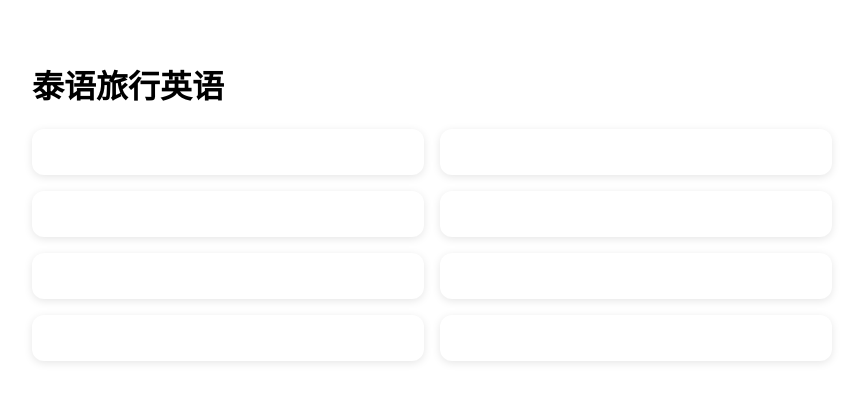
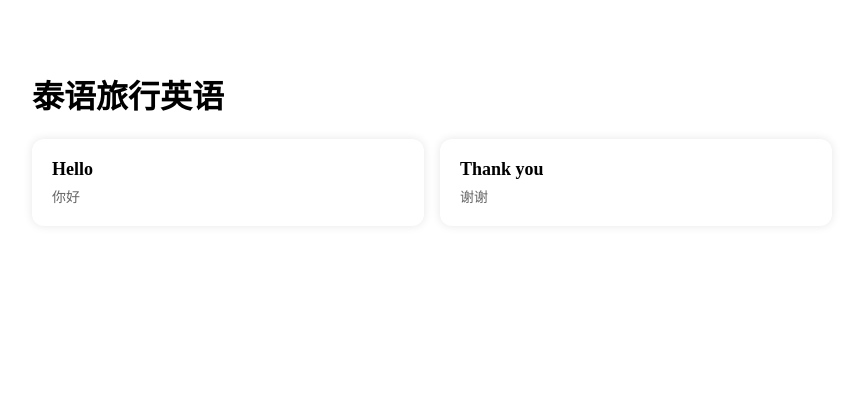
Before and after one commit to billywangyu/thai-travel-english, a Vue app: page / in a window 1280 px wide. Shown: the top 402 px of the page, without its empty margins (208-1065 px from the left). Built offline with nearby package versions, Linux system fonts and the light colour scheme.

Commit message:
test: 纯静态卡片，绝对显示

```diff
--- a/src/App.vue
+++ b/src/App.vue
@@ -1,37 +1,50 @@
 <template>
   <div class="app">
     <h1>泰语旅行英语</h1>
+
     <div class="card-list">
-      <div v-for="item in wordList" :key="item.id" class="card">
-        <div class="en">{{ item.english }}</div>
-        <div class="cn">{{ item.chinese }}</div>
+      <!-- 这里我不用 v-for，直接手写 2 个卡片！ -->
+      <div class="card">
+        <div class="en">Hello</div>
+        <div class="cn">你好</div>
+      </div>
+      <div class="card">
+        <div class="en">Thank you</div>
+        <div class="cn">谢谢</div>
       </div>
     </div>
   </div>
 </template>
 
 <script setup>
-import { ref, onMounted } from 'vue'
-const wordList = ref([])
-
-async function loadData() {
-  try {
-    // ✅ 这是 GitHub Pages 唯一正确的路径
-    const res = await fetch('/thai-travel-english/allData.json')
-    const data = await res.json()
-    wordList.value = data
-  } catch (err) {
-    console.error('加载失败', err)
-  }
-}
-
-onMounted(() => loadData())
+// 这里什么都不要！
 </script>
 
 <style scoped>
-.app { max-width: 800px; margin: 20px auto; padding: 20px; }
-.card-list { display: grid; grid-template-columns: 1fr 1fr; gap: 16px; margin-top: 20px; }
-.card { padding: 20px; border-radius: 12px; background: #fff; box-shadow: 0 2px 8px rgba(0,0,0,0.1); }
-.en { font-size: 18px; font-weight: bold; }
-.cn { font-size: 14px; color: #666; margin-top: 6px; }
+.app {
+  max-width: 800px;
+  margin: 30px auto;
+  padding: 20px;
+}
+.card-list {
+  display: grid;
+  grid-template-columns: 1fr 1fr;
+  gap: 16px;
+  margin-top: 20px;
+}
+.card {
+  padding: 20px;
+  border-radius: 12px;
+  background: white;
+  box-shadow: 0 0 10px rgba(0,0,0,0.1);
+}
+.en {
+  font-size: 18px;
+  font-weight: bold;
+}
+.cn {
+  font-size: 14px;
+  color: #666;
+  margin-top: 6px;
+}
 </style>
```
